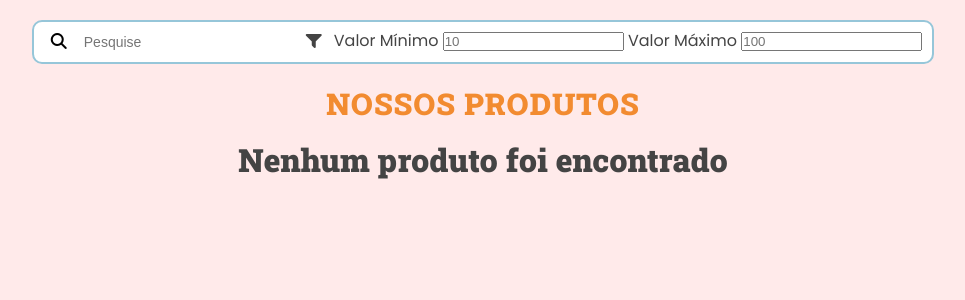
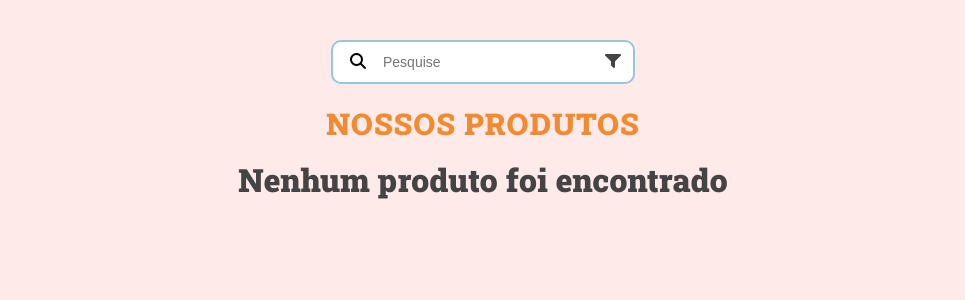
Before and after one commit to ericSilvaP/simple-ice-cream-parlor-system, a Django app: page / in a window 1280 px wide. Shown: the part 96-396 px from the top of the page, without its empty margins (157-1122 px from the left). Run offline with Django 5.2, Linux system fonts and the light colour scheme; data that the repository does not hold is empty; some libraries are stand-ins or nearby versions.

Commit message:
style: filter modal style

```diff
--- a/products/static/products/css/style.css
+++ b/products/static/products/css/style.css
@@ -26,6 +26,10 @@
 
 body {
   font-family: var(--font-primary);
+}
+
+main {
+  margin: var(--spacing-gutter-light) 0;
 }
 
 /* GENERAL */
@@ -89,6 +93,22 @@ body {
 .no-style-button {
   border: none;
   background-color: rgba(0, 0, 0, 0);
+}
+
+.modal {
+  height: 100vh;
+  width: 100vw;
+  position: fixed;
+  background-color: rgba(0, 0, 0, 0.3);
+  left: 0;
+  top: 0;
+  display: flex;
+  justify-content: center;
+  align-items: center;
+}
+
+.hidden {
+  display: none;
 }
 
 /* HEADER */
@@ -266,6 +286,7 @@ img {
   align-items: center;
   padding: 0.5rem 1rem;
 }
+
 .add-to-cart-button,
 .add-to-cart-button a {
   font-size: 2.5rem;
@@ -422,7 +443,6 @@ img {
 
 /* ORDERS */
 .orders-container {
-  margin: var(--spacing-gutter-light) 0;
   padding: 0 var(--spacing-gutter-large);
 }
 
@@ -537,6 +557,28 @@ img {
   border: 1px solid var(--color-01) !important;
 }
 
+/* FILTER */
+.filter-modal-container {
+  display: grid;
+  gap: var(--spacing-gutter-light);
+  background-color: white;
+  padding: var(--spacing-gutter-light);
+  border-radius: 1rem;
+}
+
+.price-filter input {
+  width: 10rem;
+}
+
+.categories-filter {
+  display: grid;
+  grid-template-columns: 1fr 1fr 1fr;
+}
+
+.filter-ok-button {
+  padding: 0.8rem;
+}
+
 @media (min-width: 400px) {
   /* HEADER */
   #nav-options {
--- a/products/static/products/scripts/modal.js
+++ b/products/static/products/scripts/modal.js
@@ -1,9 +1,11 @@
 let modals = document.querySelectorAll('.modal')
-const filterButton = document.querySelector('#filter-button-container')
+const filterButtons = document.querySelectorAll('.filter-button-toggle')
 const filterModal = document.querySelector('#filter-modal')
 
-filterButton.addEventListener('click', () => {
-  filterModal.classList.toggle('hidden')
+filterButtons.forEach((filterButton) => {
+  filterButton.addEventListener('click', () => {
+    filterModal.classList.toggle('hidden')
+  })
 })
 
 modals.forEach((modal) => {
--- a/products/templates/products/partials/filter-modal.html
+++ b/products/templates/products/partials/filter-modal.html
@@ -1,6 +1,7 @@
 {% comment %} precisa estar dentro de um formulário de pesquisa {% endcomment %}
 <div class="modal hidden" id="filter-modal">
   <div class="filter-modal-container">
+    <h3 class="center">Escolha os filtros</h3>
     <div class="price-filter">
       <label for="filter-min-value">Valor Mínimo</label>
       <input name="min_value"
@@ -17,12 +18,20 @@
              placeholder="100">
     </div>
     <div class="category-filter">
+      <strong>Categorias</strong>
+      <div class="categories-filter">
         {% for category in categories %}
+          <div class="categorie-opt">
             <input type="checkbox"
                    name="category_{{ category.name }}"
                    id="category-{{ category.name }}">
             <label for="category-{{ category.name }}">{{ category.name }}</label>
+          </div>
         {% endfor %}
       </div>
     </div>
+    <div class="filter-ok-button-container">
+      <span class="filter-ok-button orange-button filter-button-toggle">OK</span>
     </div>
+  </div>
+</div>
--- a/products/templates/products/partials/search-bar.html
+++ b/products/templates/products/partials/search-bar.html
@@ -8,7 +8,8 @@
     <div class="search-field-container">
       <input type="search" name="q" id="product-search" placeholder="Pesquise">
     </div>
-    <div class="filter-button-container" id="filter-button-container">
+    <div class="filter-button-container filter-button-toggle"
+         id="filter-button-container">
       <i class="fa-solid fa-filter"></i>
     </div>
     {% include 'products/partials/filter-modal.html' %}
```
Lines whose indentation alone changed are shown as unchanged.
